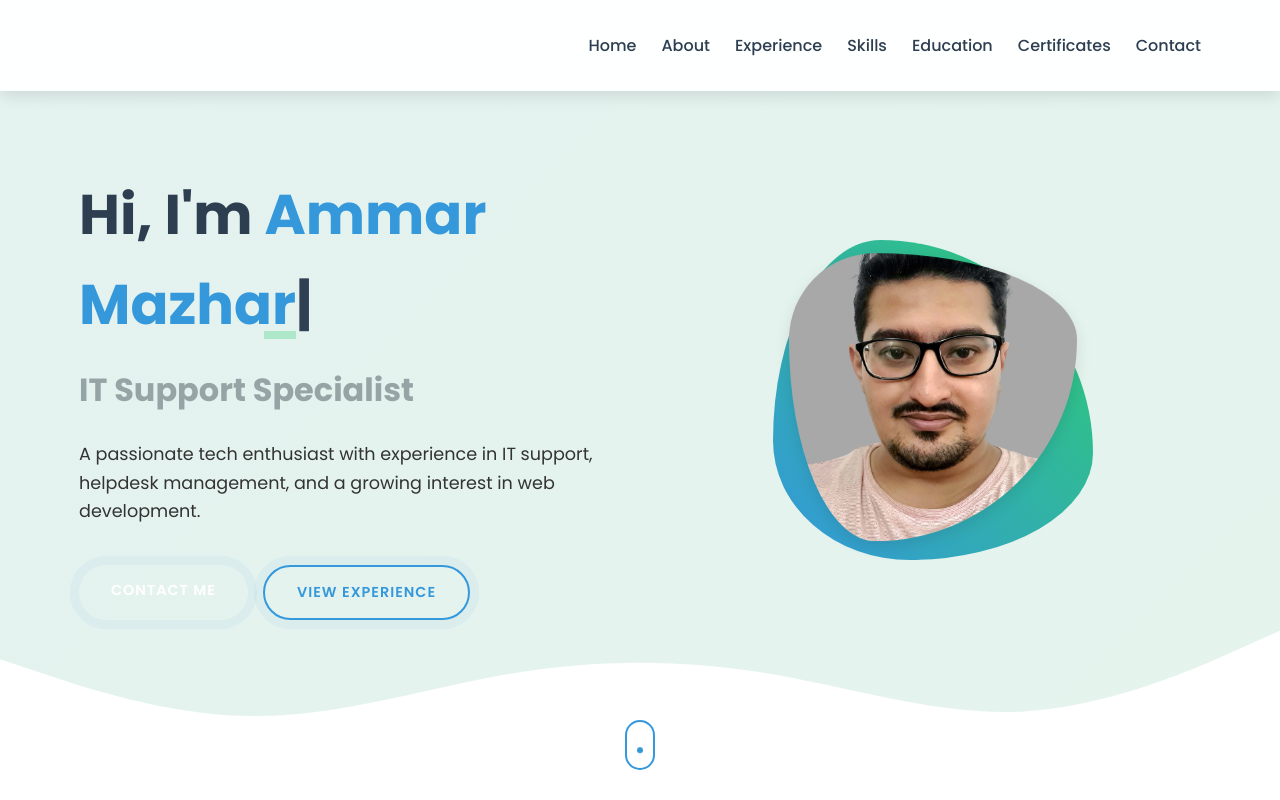
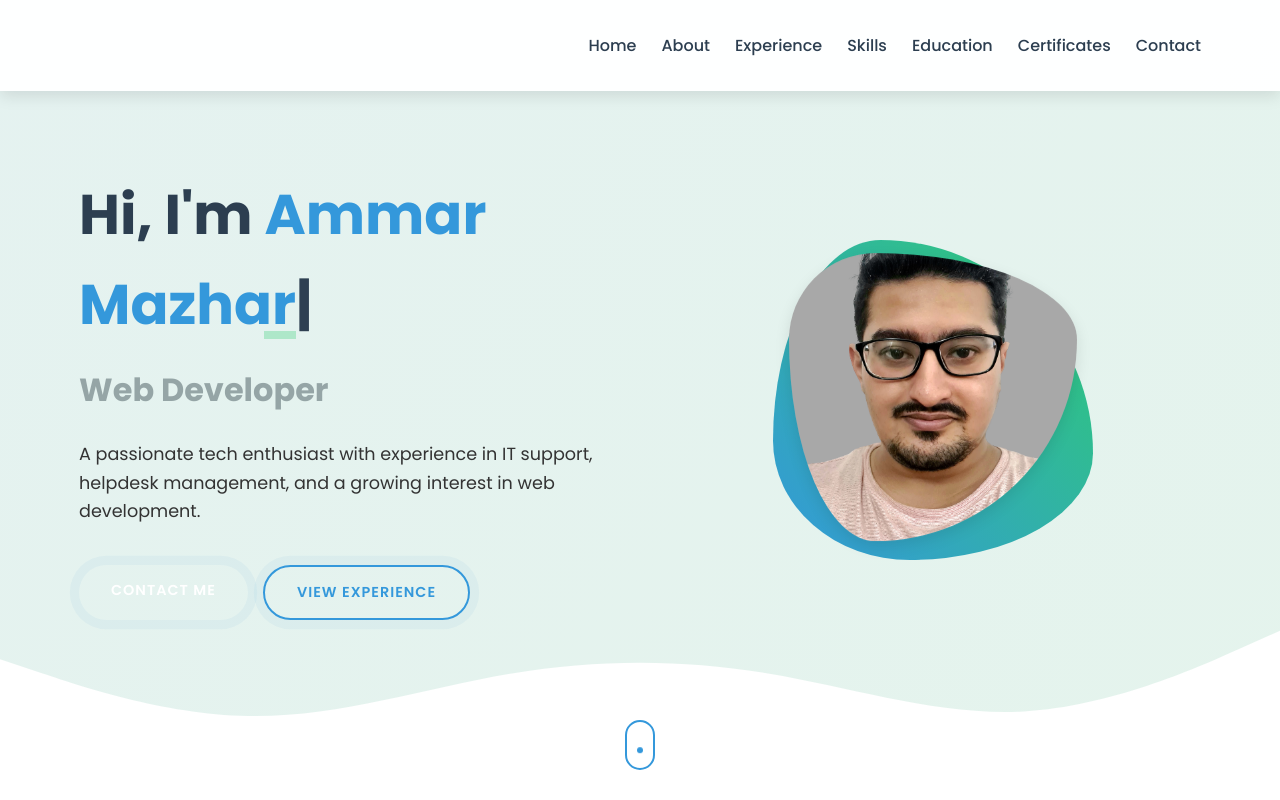
Before and after one commit to amrmzr/resume, a website: page index.html in a window 1280 px wide. Shown: the top 800 px of the page. Drawn offline with nearby package versions, Linux system fonts and the light colour scheme.

Commit message:
change profession

```diff
--- a/index.html
+++ b/index.html
@@ -48,7 +48,7 @@
       <div class="hero-content">
         <div class="hero-text" data-aos="fade-right" data-aos-duration="1000">
           <h1>Hi, I'm <span class="highlight">Ammar Mazhar</span></h1>
-          <h2>IT Support Specialist</h2>
+          <h2>Web Developer</h2>
           <p>A passionate tech enthusiast with experience in IT support, helpdesk management, and a growing interest in
             web development.</p>
           <div class="cta-buttons">
```
Also changed, not shown: Ammar resume thumbnail.png (added).
